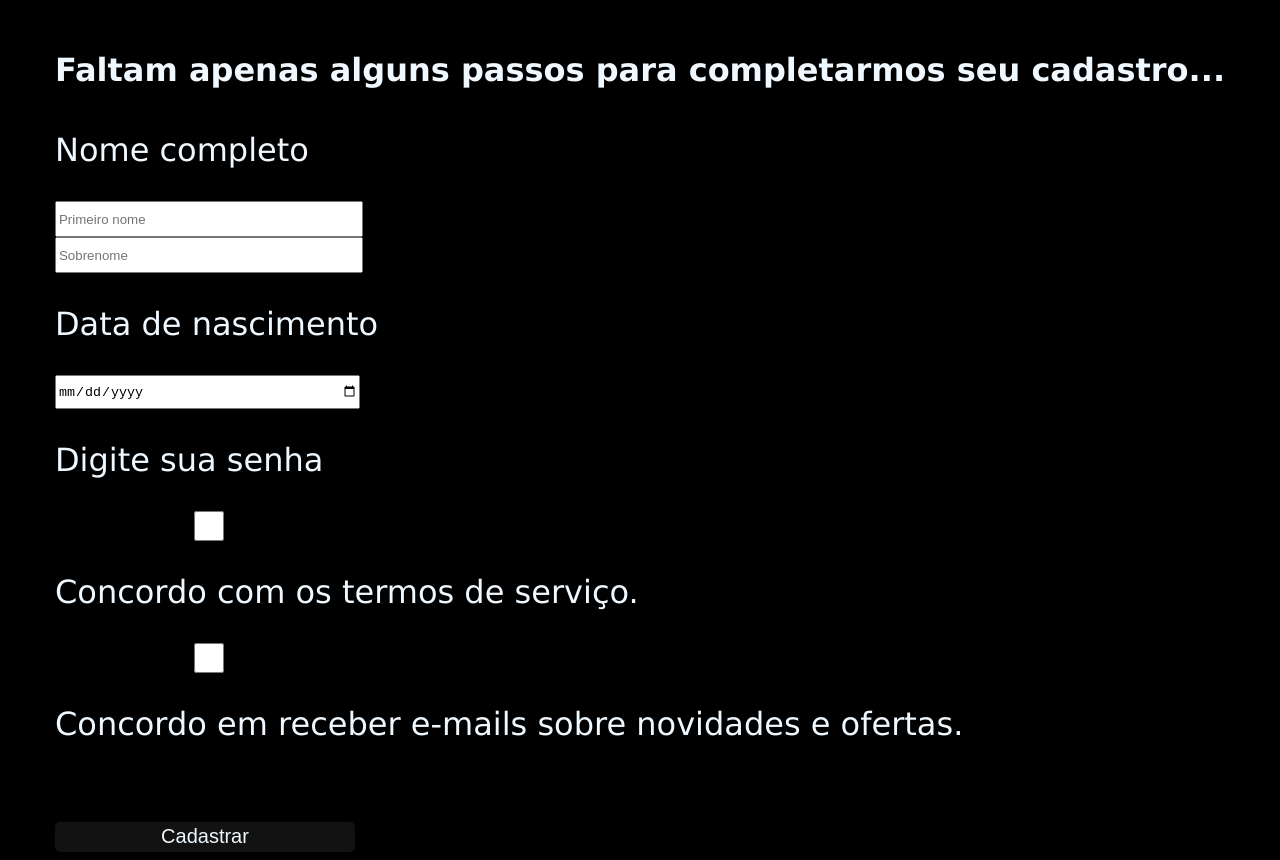
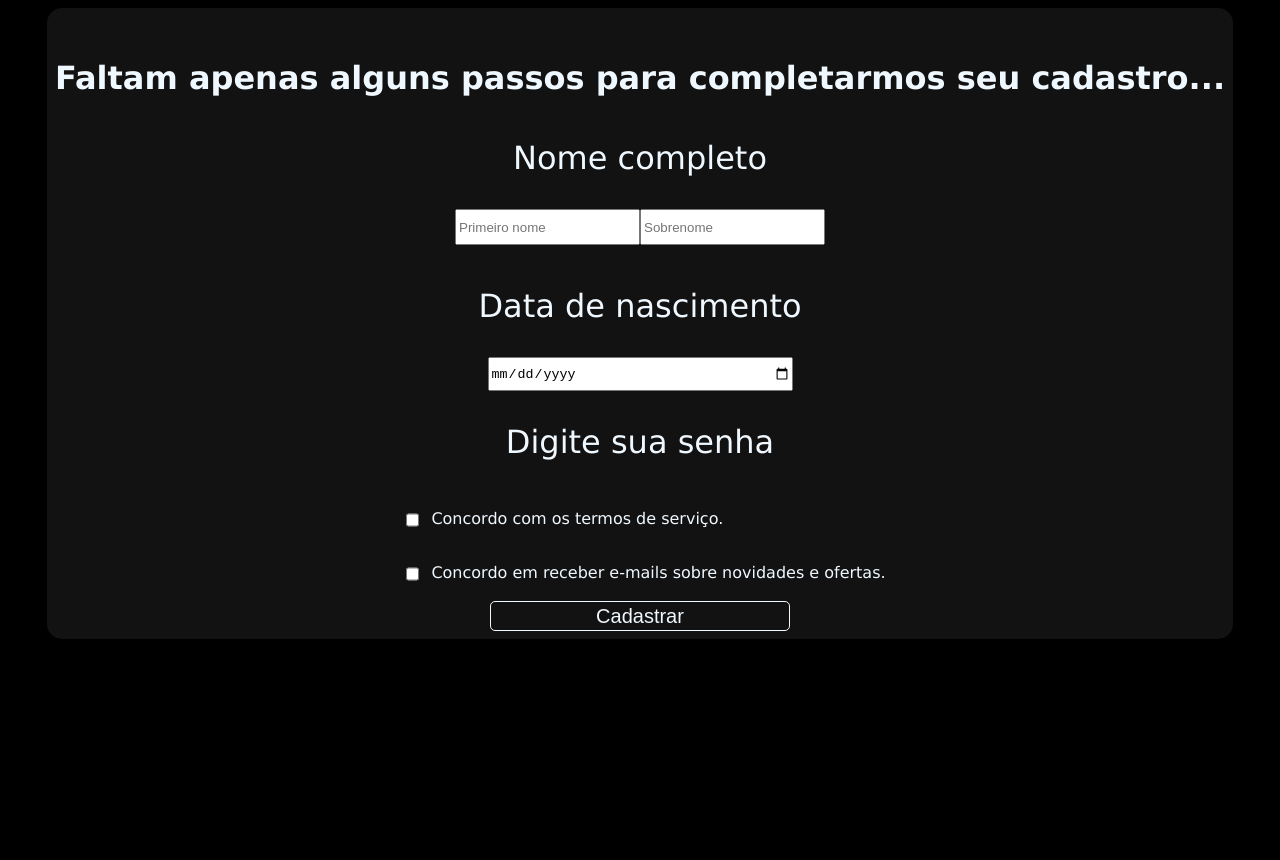
Before and after one commit to Shinzou27/spotify-beta, a plain HTML site: page personalInfo.html in a window 1280 px wide. After the commit the page ends 800 px from the top, so only its background shows below. Drawn offline with Linux system fonts and the light colour scheme.

Commit message:
feat: add form styles

```diff
--- a/style.css
+++ b/style.css
@@ -1,6 +1,6 @@
 body {
-    background-color: black;
-    color: aliceblue;
+    background-color: #000000;
+    color: #f0f8ff;
     font-family: 'Lucida Sans', 'Lucida Sans Regular', 'Lucida Grande', 'Lucida Sans Unicode', Geneva, Verdana, sans-serif;
 }
 
@@ -36,7 +36,7 @@ body {
     list-style-type: none;
     margin: 1em 0;
     padding-left: 1em;
-    border-left: 1px solid aliceblue;
+    border-left: 1px solid #f0f8ff;
 }
 .box {
     background-color: #121212;
@@ -60,25 +60,35 @@ body {
 
 .center {
     margin: auto;
+    text-align: center;
+    align-items: center;
 }
 
 .form {
     display: block;
+    background-color: #121212;
+    border-radius: 15px;
+    padding: .5em;
+}
+.form h1, .form h2, .form h3, .form h4, .form h5, .form h6, .form label {
     font-size: 2em;
 }
 .form input {
+    margin: auto;
     width: 300px;
     height: 30px;
     display: block;
+    margin-bottom: 10px;
 }
 .form button {
     width: 300px;
     height: 30px;
     background-color: #121212;
-    border: none;
-    color: aliceblue;
+    border: 1px solid #f0f8ff;
+    color: #f0f8ff;
     font-size: 20px;
     border-radius: 5px;
+    cursor: pointer;
 }
 .covers {
     display: flex;
@@ -86,6 +96,29 @@ body {
 .covers img {
     width: 192px;
     margin: 0 1em;
+}
+.name-inputs {
+    display: flex;
+}
+.name-inputs input {
+    width: fit-content;
+}
+.checkbox-input {
+    display: inline-block;
+}
+.checkbox-input div {
+    display: flex;
+}
+.checkbox-input input {
+    width: fit-content;
+    margin: 12px;
+}
+
+#first-name {
+    margin-right: 0;
+}
+#last-name {
+    margin-left: 0;
 }
 table {
     font-family: arial, sans-serif;
@@ -102,9 +135,9 @@ th {
 
 a {
     text-decoration: none;
-    color: aliceblue;
+    color: #f0f8ff;
 }
 a:hover {
     transition: .5s;
-    color: rgb(95, 183, 99);
+    color: #5fb763;
 }
```
